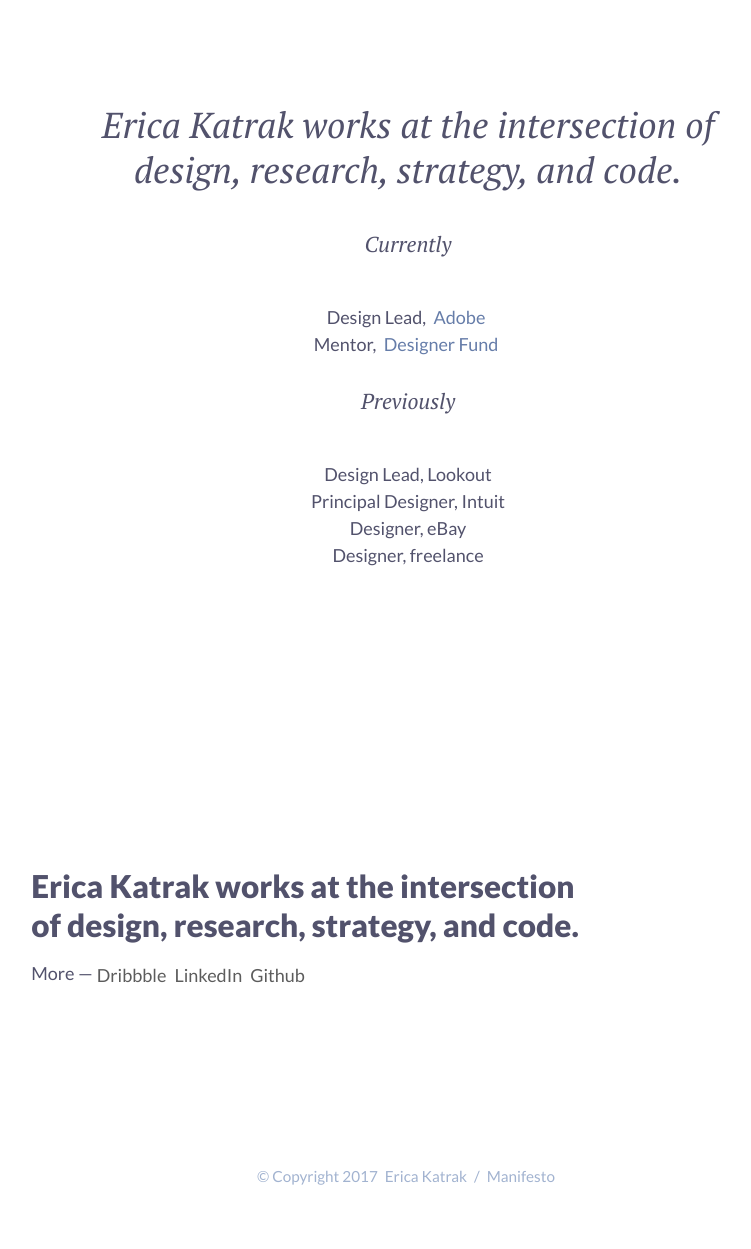
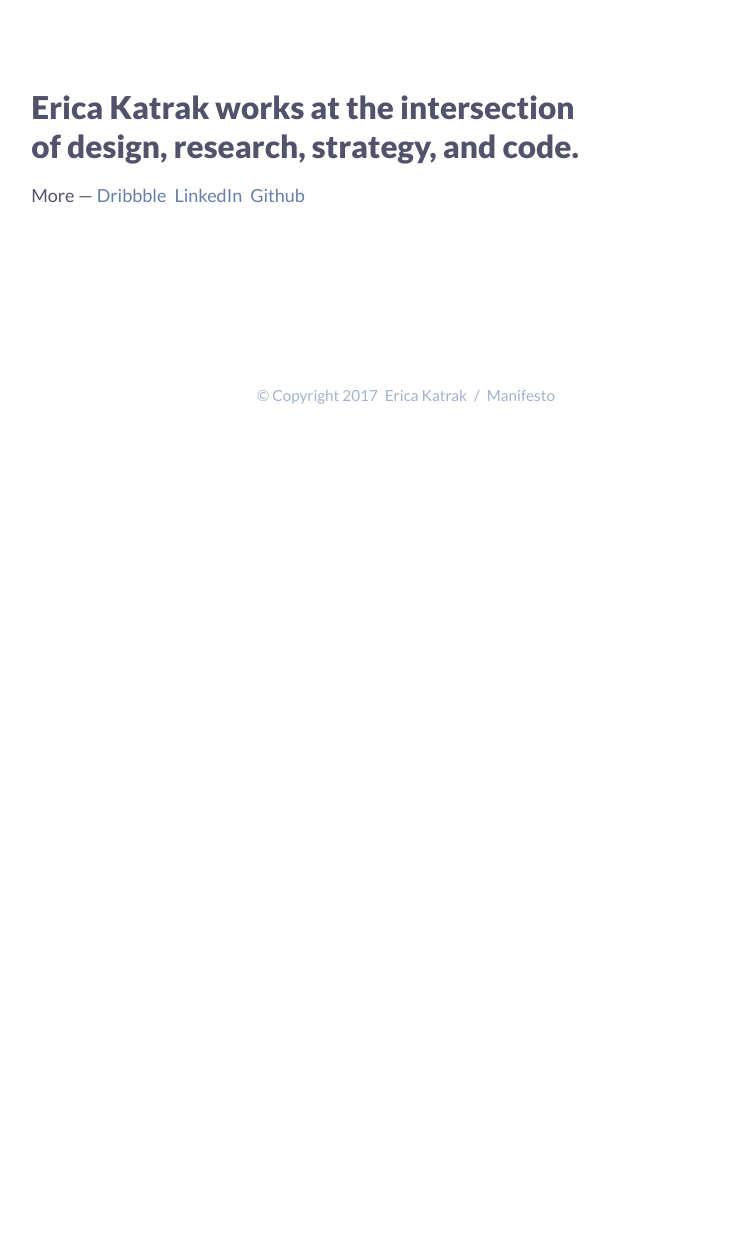
Before and after one commit to ericakatrak/ericakatrak.github.io, a Jekyll site: the page built from new.html, in a window 1280 px wide. Shown: the whole page, without its empty margins (232-983 px from the left). Built offline with Jekyll 4.4.1, drawn with Linux system fonts in a browser that asks for light colours; after the commit the page ends 900 px from its top, so only the background shows below that.

Commit message:
experiment

```diff
--- a/css/style.css
+++ b/css/style.css
@@ -269,29 +269,21 @@
 }
 
 .vertical-center a {
-	background: 0 0;
-color: #5c5c5c;
-display: inline-block;
-vertical-align: middle;
-cursor: pointer;
-text-decoration: none;
-transition: color .9s cubic-bezier(.19, 1, .22, 1);
+white-space: nowrap;
+position: relative;
 }
 
 .vertical-center a:after {
-	content: '';
+content: '';
+width: 0;
+height: 2px;
+background: #E4CBC9;
 position: absolute;
-bottom: 1px;
+bottom: -5px;
 left: 0;
-width: 100%;
-height: 1px;
-background: #B0B0B0;
-transform: scaleX(0);
-transform-origin: right;
-transition: transform .9s cubic-bezier(.19, 1, .22, 1);
 }
 
 .vertical-center a:hover:after {
-	transform: scaleX(1);
-transform-origin: left;
+width: 100%;
+
 }
--- a/new.html
+++ b/new.html
@@ -1,24 +1,6 @@
 ---
 layout: default
 ---
-
-<section class="intro">
-  <h1>Erica Katrak works at the intersection of design, research, strategy, and code.</h1>
-
-  <h2>Currently</h2>
-	<p>Design Lead, <a class="prefer" href="http://www.adobe.com/" target="_blank">Adobe</a><br />
-	Mentor, <a class="df" href="http://www.designerfund.com/" target="_blank">Designer Fund</a></p>
-
-	<h2>Previously</h2>
-	<p>Design Lead, Lookout<br />
-	Principal Designer, Intuit<br />
-	Designer, eBay<br />
-	Designer, freelance</p>
-
-	<p><br />
-	<br />
-	</p>
-</section>
 
 <section class="vertical-center">
 	<h1>Erica Katrak works at the intersection of design, research, strategy, and code.</h1>
```
